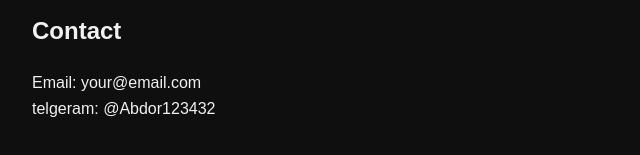
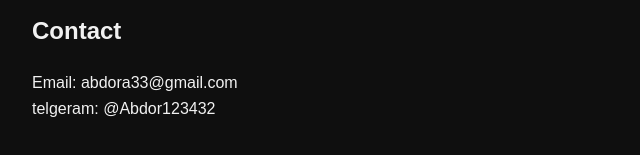
Before and after one commit to abdor1/portfolio, a plain HTML site: page index.html in a window 1280 px wide. Shown: the part 1382-1537 px from the top of the page, 96-736 px from the left. Drawn offline with Linux system fonts and the light colour scheme.

Commit message:
Update index.html

```diff
--- a/index.html
+++ b/index.html
@@ -30,7 +30,7 @@
 
   <section class="contact" id="contact">
     <h2>Contact</h2>
-    <p>Email: your@email.com</p>
+    <p>Email: abdora33@gmail.com</p>
     <p>telgeram: @Abdor123432</p>
   </section>
 
```
